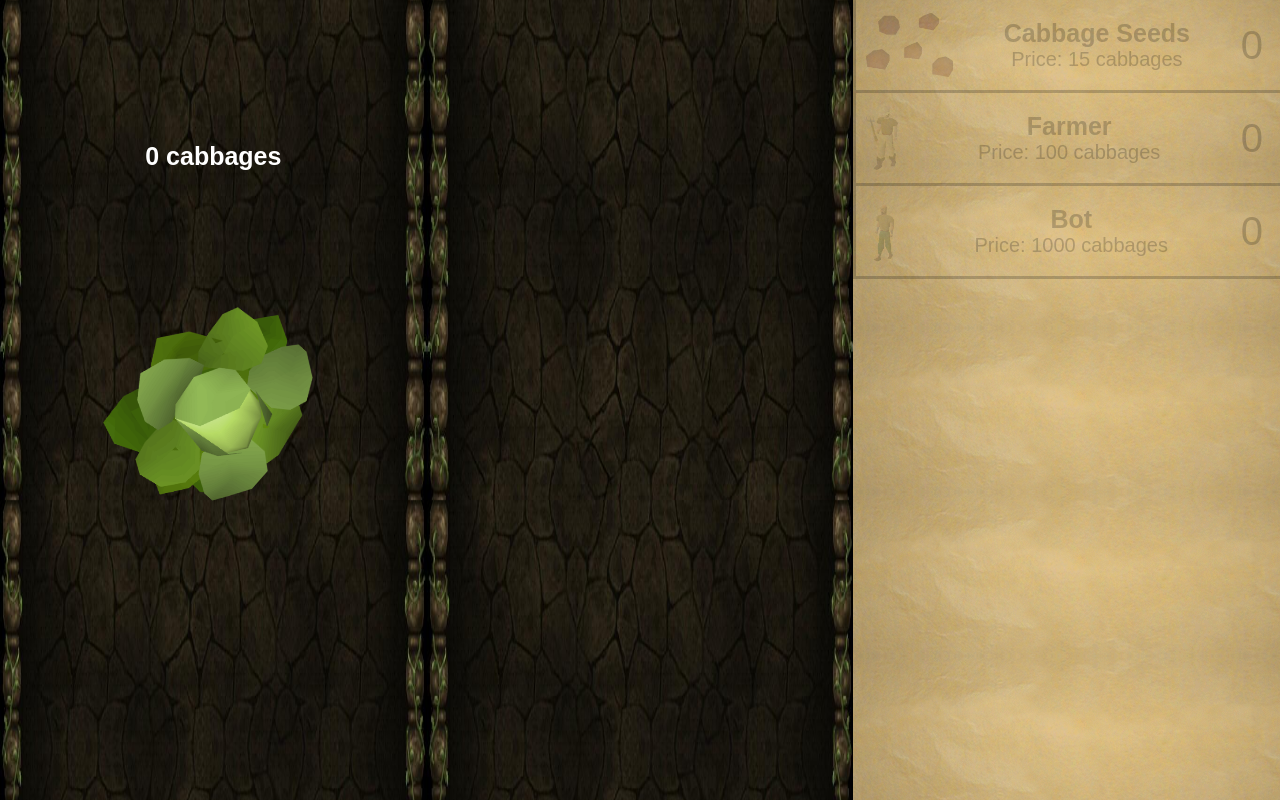
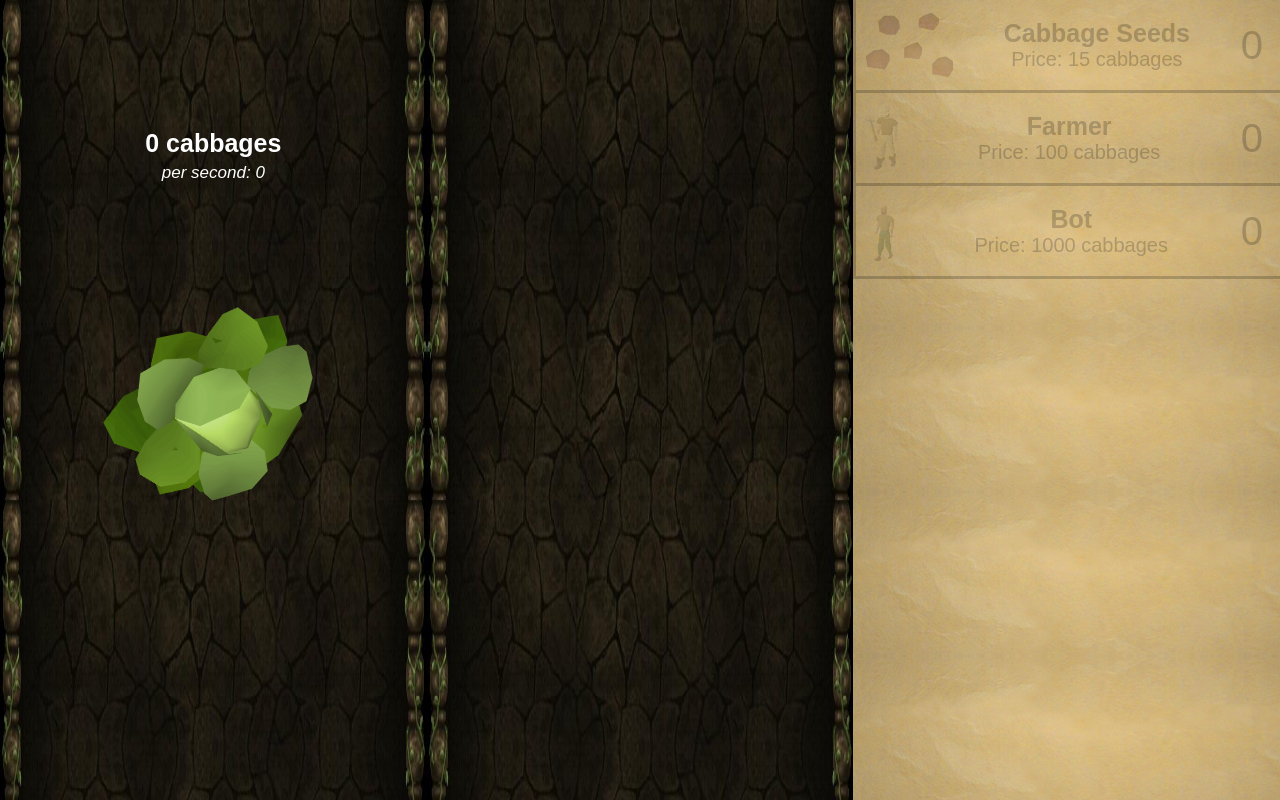
Before and after one commit to Ronan-H/cabbage-clicker, a React (Create React App) app: page / in a window 1280 px wide. Built offline with nearby package versions, Linux system fonts and the light colour scheme.

Commit message:
Add cps display value (just a placeholder for now)

```diff
--- a/src/App.tsx
+++ b/src/App.tsx
@@ -9,7 +9,8 @@ import { FontBase } from './components/FontBase';
 
 function App() {
   const numCabbages = useGameStore((state) => state.numCabbages);
-  const cabbageCounter = <CabbageCounter count={Math.floor(numCabbages)} />;
+  const cps = 0;
+  const cabbageCounter = <CabbageCounter count={Math.floor(numCabbages)} cps={cps} />;
 
   const onCabbageClicked = useGameStore((state) => state.onCabbageClicked);
   const cabbage = <Cabbage onClick={onCabbageClicked} />;
--- a/src/components/Background/Background.tsx
+++ b/src/components/Background/Background.tsx
@@ -6,6 +6,7 @@ const Background = styled.div`
   height: 100%;
   background: url(${backgroundImage}) repeat-y top center;
   background-size: 100% 500px;
+  background-color: black;
 `;
 
 export { Background };
--- a/src/components/CabbageCounter/CabbageCounter.css
+++ /dev/null
@@ -1,11 +0,0 @@
-
-.cabbage-counter {
-  font-size: 25px;
-  font-weight: bold;
-
-  -webkit-user-drag: none;
-  user-select: none;
-  -moz-user-select: none;
-  -webkit-user-select: none;
-  -ms-user-select: none;
-}
--- a/src/components/CabbageCounter/CabbageCounter.tsx
+++ b/src/components/CabbageCounter/CabbageCounter.tsx
@@ -1,12 +1,45 @@
-import './CabbageCounter.css';
+import styled from 'styled-components';
 
 interface CabbageCounterProps {
   count: number,
+  cps: number,
 }
+
+const CounterSpan = styled.span`
+  font-size: 25px;
+  font-weight: bold;
+
+  -webkit-user-drag: none;
+  user-select: none;
+  -moz-user-select: none;
+  -webkit-user-select: none;
+  -ms-user-select: none;
+`;
+
+const CpsSpan = styled.span`
+  font-size: 17px;
+  font-style: italic;
+
+  -webkit-user-drag: none;
+  user-select: none;
+  -moz-user-select: none;
+  -webkit-user-select: none;
+  -ms-user-select: none;
+`;
+
+const VerticalFlexbox = styled.div`
+  display: flex;
+  flex-direction: column;
+  align-items: center;
+  gap: 5px;
+`;
 
 function CabbageCounter(props: CabbageCounterProps) {
   return (
-    <span className="cabbage-counter">{props.count} cabbages</span>
+    <VerticalFlexbox>
+      <CounterSpan>{props.count} cabbages</CounterSpan>
+      <CpsSpan>per second: {props.cps}</CpsSpan>
+    </VerticalFlexbox>
   );
 }
 
--- a/src/hooks/GameUpdater.ts
+++ b/src/hooks/GameUpdater.ts
@@ -23,7 +23,7 @@ function useGameUpdater() {
     }, UPDATE_INTERVAL);
 
     // Clean up
-    return () =>clearInterval(interval);
+    return () => clearInterval(interval);
   }, []);
 }
 
```
